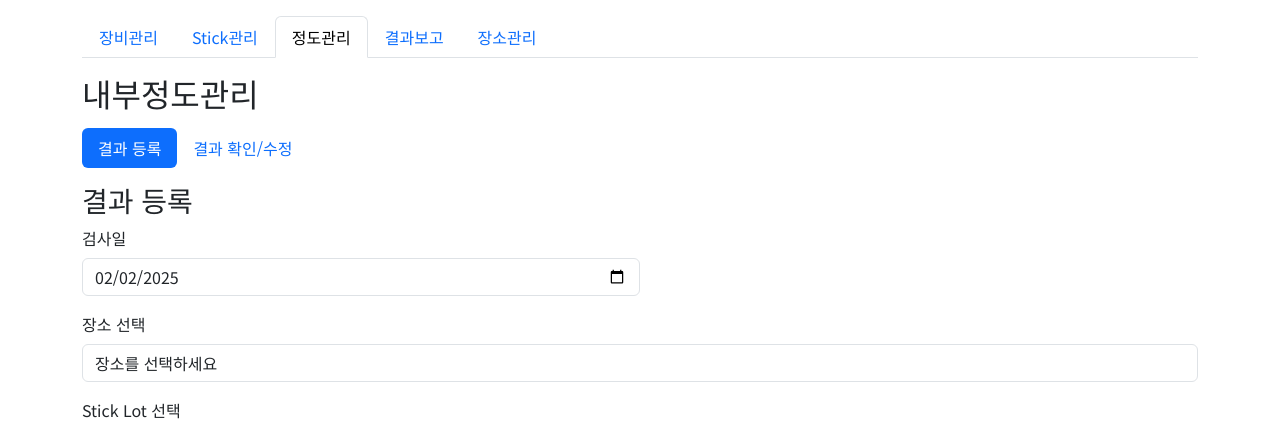
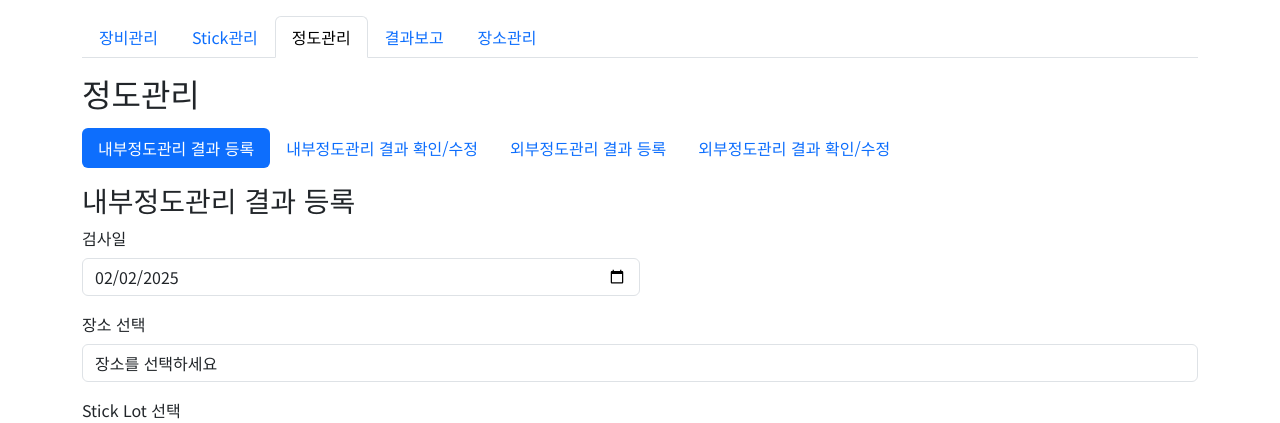
Before and after one commit to kimet83/poct_qc_manager, a Python web app: template app/templates/index.html in a window 1280 px wide. Shown: the top 423 px of the page. Run offline with Jinja, Linux system fonts and the light colour scheme; the template is opened without the code that fills it, so the values that code supplies are empty.

Commit message:
외부정도관리 추가개발진행

```diff
--- a/app/static/js/scripts.js
+++ b/app/static/js/scripts.js
@@ -337,6 +337,24 @@ function openStickLotScannerforQc() {
     "width=400,height=400"
   );
 }
+// SerialForExqc 스캐너 열기
+function openSerialScannerforExqc() {
+  window.open(
+    "/barcode?type=SerialForExqc",
+    "Barcode Scanner",
+    "width=400,height=400"
+  );
+}
+
+// StickLotForExqc 스캐너 열기
+function openStickLotScannerforExqc() {
+  window.open(
+    "/barcode?type=StickLotForExqc",
+    "Barcode Scanner",
+    "width=400,height=400"
+  );
+}
+
 function formatExpToDate(exp) {
   if (exp.length === 6) {
     const year = `20${exp.slice(0, 2)}`; // 연도 (25 → 2025)
@@ -763,8 +781,14 @@ function deleteStick(stickLot) {
 // 대화상자 컨테이너에 추가된 시리얼 번호 저장
 let addedDeviceSerials = [];
 
+// 외부정도관리 대화상자 컨테이너에 추가된 시리얼 번호 저장
+let addedExDeviceSerials = [];
+
 // 현재 조회된 모든 장비의 Serial을 저장
 let availableDeviceSerials = [];
+
+// 현재 조회된 외부정도관리 모든 장비의 Serial을 저장
+let availableExDeviceSerials = [];
 
 // 장비 일괄추가 버튼 추가
 document.getElementById("bulkAddButton").addEventListener("click", () => {
@@ -1631,6 +1655,17 @@ function loadPlaceList() {
           option.textContent = place.PlaceName;
           placeSelect.appendChild(option);
         });
+      }
+      // 4. exqcPlaceSelect 드롭다운 업데이트
+       if (exqcPlaceSelect) {
+        exqcPlaceSelect.innerHTML =
+          '<option value="" disabled selected>장소를 선택하세요</option>';
+        data.forEach((place) => {
+          const option = document.createElement("option");
+          option.value = place.PlaceCode;
+          option.textContent = place.PlaceName;
+          exqcPlaceSelect.appendChild(option);
+        });
       } else {
         console.warn("Warning: 'placeSelect' 요소를 찾을 수 없습니다.");
       }
--- a/app/templates/index.html
+++ b/app/templates/index.html
@@ -207,21 +207,30 @@
 
       <!-- 정도관리 -->
       <div class="tab-pane fade" id="qc" role="tabpanel" aria-labelledby="qc-tab">
-        <h2>내부정도관리</h2>
+        <h2>정도관리</h2>
         <ul class="nav nav-pills my-3" id="qcSubTab" role="tablist">
           <li class="nav-item">
             <button class="nav-link active" id="qc-register-tab" data-bs-toggle="tab" data-bs-target="#qc-register"
-              type="button" role="tab">결과 등록</button>
+              type="button" role="tab">내부정도관리 결과 등록</button>
           </li>
           <li class="nav-item">
             <button class="nav-link" id="qc-check-tab" data-bs-toggle="tab" data-bs-target="#qc-check" type="button"
-              role="tab">결과 확인/수정</button>
+              role="tab">내부정도관리 결과 확인/수정</button>
           </li>
+          <li class="nav-item">
+            <button class="nav-link" id="exqc-register-tab" data-bs-toggle="tab" data-bs-target="#exqc-register" type="button"
+              role="tab">외부정도관리 결과 등록</button>
+          </li>
+          <li class="nav-item">
+            <button class="nav-link" id="exqc-check-tab" data-bs-toggle="tab" data-bs-target="#exqc-check" type="button"
+              role="tab">외부정도관리 결과 확인/수정</button>
+          </li>
+
         </ul>
         <div class="tab-content">
           <!-- 결과 등록 -->
           <div id="qc-register" class="tab-pane fade show active" role="tabpanel" aria-labelledby="qc-register-tab">
-            <h3>결과 등록</h3>
+            <h3>내부정도관리 결과 등록</h3>
             <!-- 검사일 선택 -->
             <div class="mb-3">
               <label for="testDate" class="form-label">검사일</label>
@@ -288,7 +297,7 @@
 
           <!-- 결과 확인/수정 -->
           <div class="tab-pane fade" id="qc-check" role="tabpanel" aria-labelledby="qc-check-tab">
-            <h3>결과 확인/수정</h3>
+            <h3>내부정도관리 결과 확인/수정</h3>
             <p>기존 결과를 확인하거나 수정합니다.</p>
             <input type="date" id="qcDateSearch" class="form-control w-50 mb-3">
             <!-- 결과 목록 테이블 -->
@@ -319,6 +328,67 @@
             <button id="deleteUnusedSignsButton" class="btn btn-danger mt-3 hide-on-mobile">Delete Unused Signs</button>
             <div id="deleteUnusedSignsStatus" class="mt-2 hide-on-mobile"></div>
           </div>
+
+          <!-- 외부정도관리 결과 등록 -->
+          <div class="tab-pane fade" id="exqc-register" role="tabpanel" aria-labelledby="exqc-register-tab">
+            <h3>외부정도관리 결과 등록</h3>
+            <form id="exqcRegisterForm">
+              <div class="mb-3">
+                <label for="exqcTestDate" class="form-label">검사일</label>
+                <input type="date" class="form-control" id="exqcTestDate" required>
+                <label for="exqcPlaceSelect" class="form-label">장소</label>
+                <select class="form-control" id="exqcPlaceSelect" required>
+                  <option value="" disabled selected>장소를 선택하세요</option>
+                  <!-- 옵션 항목은 JavaScript로 동적으로 추가됩니다 -->
+                </select>
+                <label for="exqcStickLot" class="form-label">Stick Lot</label>
+                <select class="form-control" id="exqcStickLot" required>
+                  <option value="" disabled selected>Stick Lot을 선택하세요</option>
+                  <!-- 옵션 항목은 JavaScript로 동적으로 추가됩니다 -->
+                </select>
+                <button type="button" onclick="openStickLotScannerforExqc()">📷</button>
+                <label for="exqcDeviceSerial" class="form-label">장비번호</label>
+                <select class="form-control" id="exqcDeviceSerial" required>
+                  <option value="" disabled selected>장비를 선택하세요</option>
+                  <!-- 옵션 항목은 JavaScript로 동적으로 추가됩니다 -->
+                </select>
+                <button type="button" onclick="openDeviceSerialScannerforExqc()">📷</button>
+                <button id="addExqcDialogButton" class="btn btn-primary">+</button>
+                <button id="bulkAddExqcButton" class="btn btn-secondary">일괄추가</button>
+                <div id="exqcDialogContainer" class="mt-4"></div>
+                <button id="saveAllExqcButton" class="btn btn-success mt-3">일괄 저장</button>
+              </div>
+            </form>
+          </div>
+
+          <!-- 외부정도관리 결과 확인/수정 -->
+          <div class="tab-pane fade" id="exqc-check" role="tabpanel" aria-labelledby="exqc-check-tab">
+            <h3>외부정도관리 결과 확인/수정</h3>
+            <input type="date" id="exqcDateSearch" class="form-control w-50 mb-3">
+            <!-- 결과 목록 테이블 -->
+            <div class="table-responsive">
+              <table class="table table-striped">
+                <thead>
+                  <tr>
+                    <th>장비번호</th>
+                    <th>장소</th>
+                    <th class="hide-on-mobile">테스트 날짜</th>
+                    <th class="hide-on-mobile">Stick Lot</th>
+                    <th>1st Result</th>
+                    <th>2nd Result</th>
+                    <th>3rd Result</th>
+                    <th class="hide-on-mobile">서명</th>
+                    <th class="hide-on-mobile">비고</th>
+                    <th>수정/삭제</th>
+                  </tr>
+                </thead>
+                <tbody id="exqcResultsTableBody">
+                  <!-- 데이터가 렌더링됩니다 -->
+                </tbody>
+              </table>
+            </div>
+          </div>
+
         </div>
       </div>
 
```
